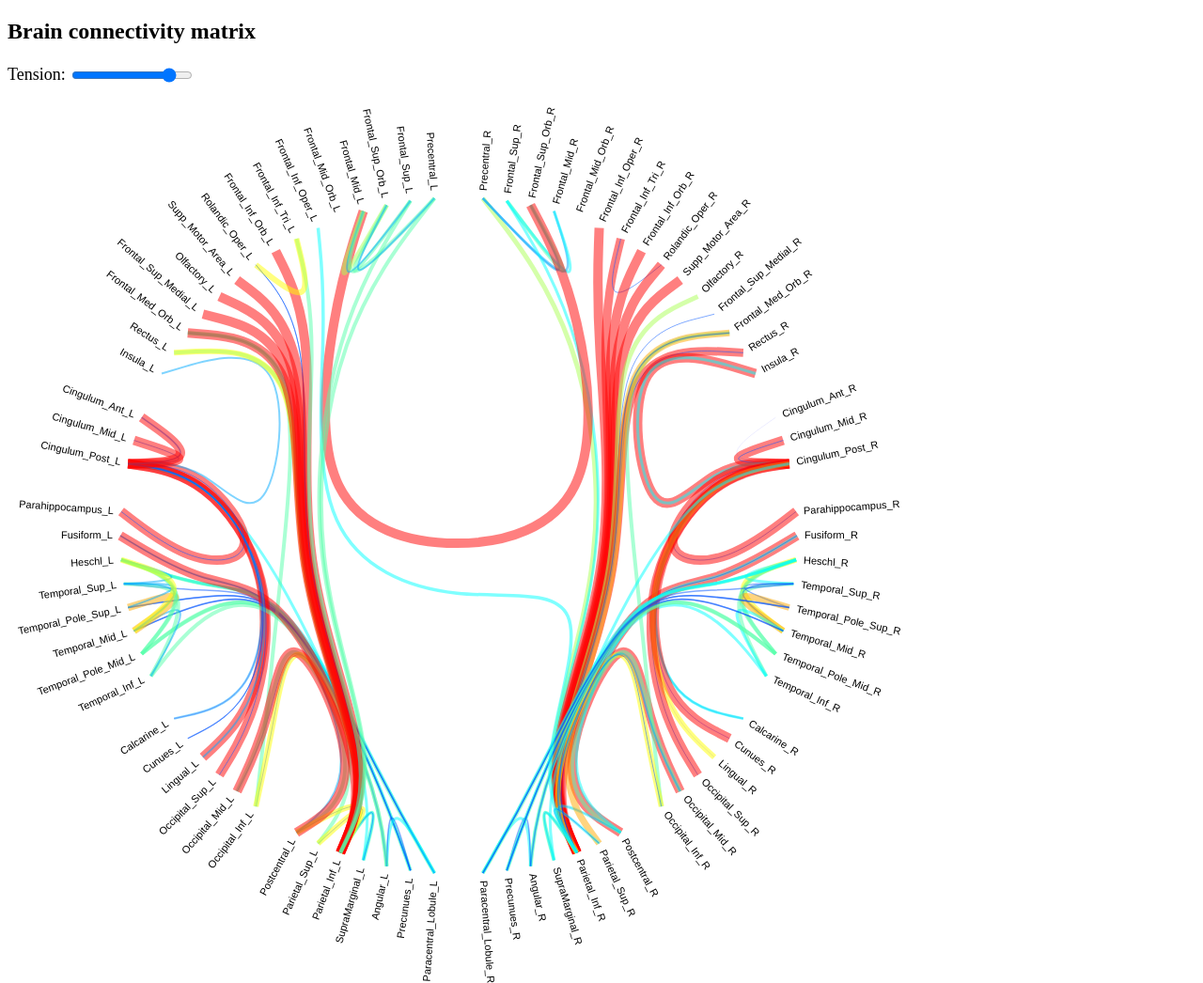
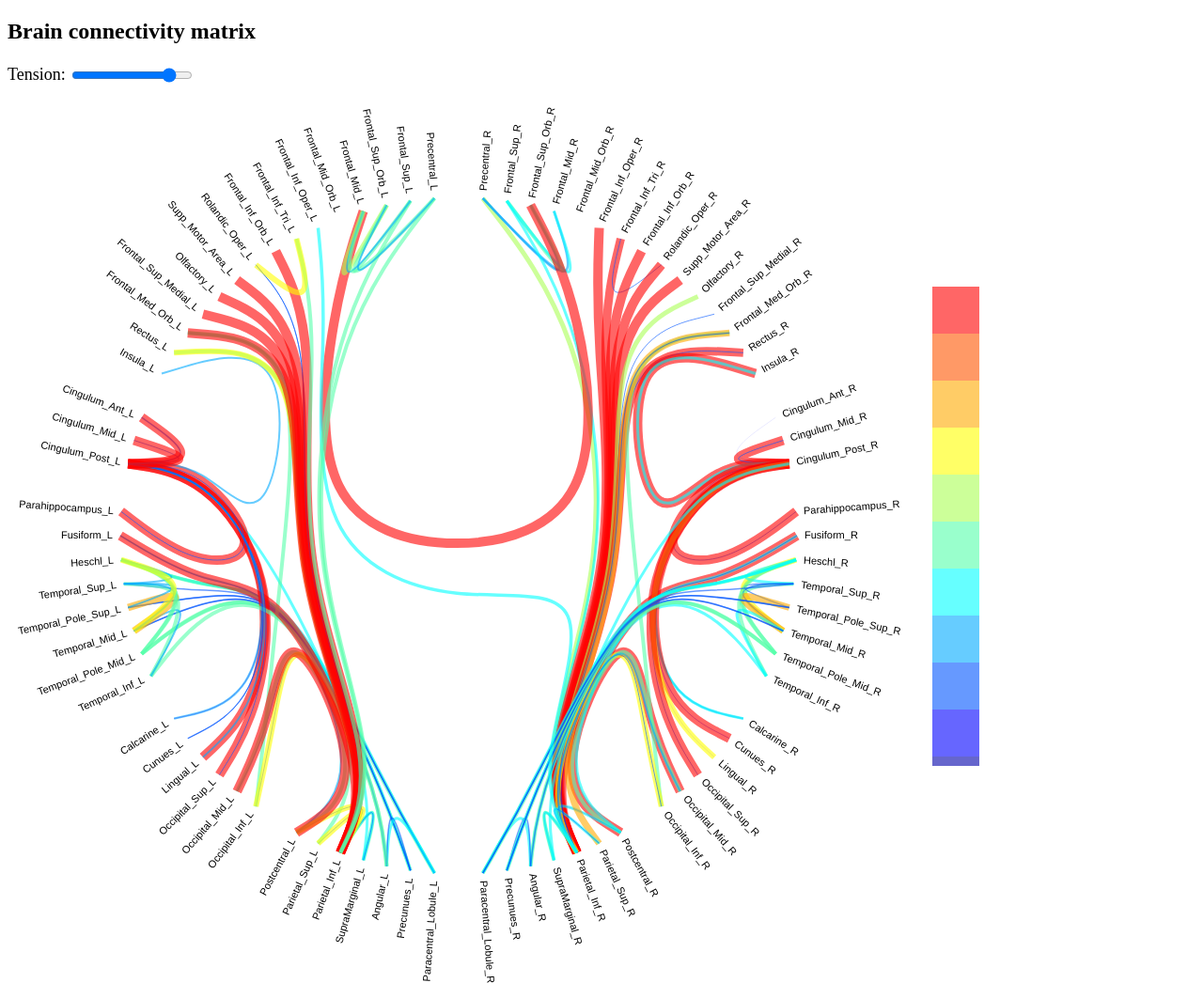
Before and after one commit to danaele/plotConnectivityD3, a plain HTML site: page index.html in a window 1280 px wide. Shown: the whole page at 94% size. Drawn offline with Linux system fonts and the light colour scheme.

Commit message:
colorMap Bar added

```diff
--- a/index.html
+++ b/index.html
@@ -7,15 +7,15 @@
 }
 
 .link {
-  stroke-opacity: .5;
+  stroke-opacity: .6;
   fill: none;
 }
 
 div.tooltip {
     position: absolute;
     text-align: center;
-    width: 70px;
-    height: 28px;
+    width: 80px;
+    height: 30px;
     padding: 2px;
     font: 12px sans-serif;
     background: lightsteelblue;
@@ -36,6 +36,15 @@ div.tooltip {
   border-radius: 2px;
 }
 
+.rect{
+  fill-opacity: 0.6;
+}
+
+.rect:hover{
+  fill-opacity: 1;
+}
+
+
 </style>
 <body>
     <h2>Brain connectivity matrix</h2>
@@ -43,6 +52,10 @@ div.tooltip {
 
 <script src="d3/d3.min.js"></script>
 <script>
+
+var colormapping = ["rgb(255,0,0)",  "rgb(255,85,0)", "rgb(255,170,0)",
+ "rgb(255,255,0)", "rgb(170,255,85)", "rgb(85,255,170)", "rgb(0,255,255)",
+"rgb(0,170,255)", "rgb(0,85,255)", "rgb(0,0,255)","rgb(0,0,170)"];
 
 var diameter = 960,
     radius = diameter / 2,
@@ -70,26 +83,41 @@ var splines = [];
 var svg = d3.select("body").append("svg")
     .attr("width", diameter)
     .attr("height", diameter)
-  .append("g")
+    .append("g")
     .attr("transform", "translate(" + radius + "," + radius + ")");
 d3.json("connectivity.json", function(error, classes) {
   if (error) throw error;
 
-  //var col = "rgb(0,0,255)";
-  //var r = d3.rgb(col);
+var svg2 =  d3.select("body").append("svg")
+	  .attr("width", 75)
+    .attr("height", 960)
+
+var colorBar = svg2.selectAll("rectangle")
+		  .data(colormapping)
+		  .enter()
+		  .append("rect");
+
+
+var rectAttributes = colorBar
+	      .attr("class", "rect")
+	      .attr("x", 20)
+	      .attr("y",function(d,i ){return i*50+215})
+	      .attr("width",50)
+	      .attr("height",function(d,i){ if(i==10) return 10;
+		  else return 50;})
+	      .attr("fill", function(d){return d});
+
   var nodes = cluster.nodes(packageHierarchy(classes)),
       links = packageImports(nodes);
  splines = bundle(links);
   var size = sizeMap(nodes);
 
-  var colormap = colorMap(size);
+  var colormap = colorMap(size,colormapping);
   var path = svg.selectAll(".link")
       .data(splines)
       .enter()
         .append("path")
       .attr("class", "link")
-      .attr("id","myPath")
-      //.attr("stroke-width", "10px")
       .attr("stroke-width", function(d, i) { return (size[i]*10) + "px"; })
       .attr("stroke",  function(d, i) { return d3.rgb(colormap[i]);
           var color = colorMap[i];
@@ -130,71 +158,55 @@ d3.json("connectivity.json", function(error, classes) {
 
 d3.select(self.frameElement).style("height", diameter + "px");
 
-function linkIn(evt) {
-  console.log("linkIn");
-  evt.target.setAttributeNS(null, 'stroke', 'red');
-}
-
-function mMove(){
-
-     var m = d3.mouse(this);
-     d3.select("#myPath").select("title").text(m[1]);
-}
-
-function colorMap(size) {
+function colorMap(size,colormapping) {
   var colorMap = [];
   size.forEach(function(d) {
 
     if( (d > 0.0) && (d < 0.1) ){
-       var color = "rgb(0,0,255)";
+       var color = colormapping[9];
        colorMap.push(color)
   }
     else if (  (d >= 0.1) && (d < 0.2)  ) {
-           var color = "rgb(0,85,255)";
+           var color = colormapping[8];
            colorMap.push(color)
     }
     else if (  (d >= 0.2) && (d < 0.3)  ) {
-           var color = "rgb(0,170,255)";
+           var color = colormapping[7];
            colorMap.push(color)
     }
     else if (  (d >= 0.3) && (d < 0.4)  ) {
-           var color = "rgb(0,255,255)";
+           var color = colormapping[6];
            colorMap.push(color)
     }
     else if (  (d >= 0.4) && (d < 0.5)  ) {
-           var color = "rgb(85,255,170)";
+           var color = colormapping[5];
            colorMap.push(color)
     }
     else if (  (d >= 0.5) && (d < 0.6)  ) {
-           var color = "rgb(170,255,85)";
+           var color = colormapping[4];
            colorMap.push(color)
     }
     else if (  (d >= 0.6) && (d < 0.7)  ) {
-           var color = "rgb(255,255,0)";
+           var color = colormapping[3];
            colorMap.push(color)
     }
     else if (  (d >= 0.7) && (d < 0.8)  ) {
-           var color = "rgb(255,170,0)";
+           var color = colormapping[2];
            colorMap.push(color)
     }
     else if (  (d >= 0.8) && (d < 0.9)  ) {
-           var color = "rgb(255,85,0)";
+           var color = colormapping[1];
            colorMap.push(color)
     }
     else if (  (d >= 0.9) && (d <= 1.0)  ) {
-           var color = "rgb(255,0,0)";
+           var color = colormapping[0];
            colorMap.push(color)
     }
     else {
-           var color = "rgb(0,0,170)";
+           var color = colormapping[10];
            colorMap.push(color)
     }
 });
-    /*size.forEach(function(d) {
-    var color = "rgb(255,255,0)";
-    colorMap.push(color)
-    return colorMap;
-    });*/
         return colorMap;
 }
 
```
